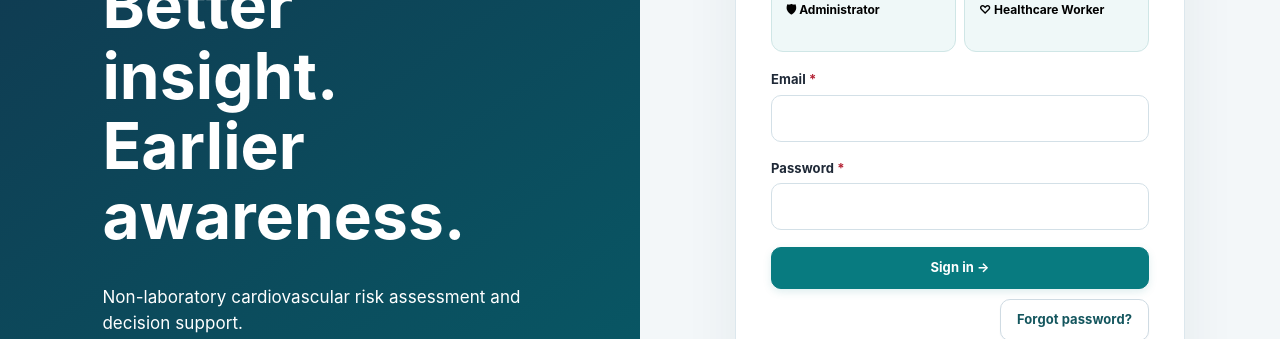
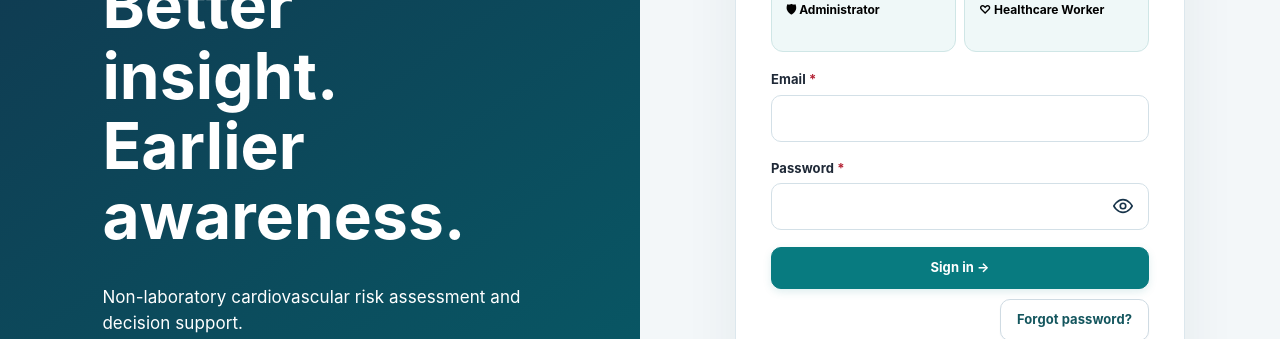
Before and after one commit to alvs89/pintig-cvd-risk-assessment, a React (Vite) app: page / in a window 1280 px wide. Shown: the part 303-642 px from the top of the page. Built offline with nearby package versions, Linux system fonts and the light colour scheme.

Commit message:
style: remove password toggle hover highlight

```diff
--- a/src/main.tsx
+++ b/src/main.tsx
@@ -12,4 +12,5 @@ import "./styles/sidebar.css";
 import "./styles/riskDistribution.css";
 import "./styles/formValidation.css";
 import "./styles/assessmentHistory.css";
+import "./styles/passwordVisibility.css";
 createRoot(document.getElementById("root")!).render(<App />);
--- a/src/pages/Login.tsx
+++ b/src/pages/Login.tsx
@@ -1,8 +1,10 @@
+import { useState } from "react";
 import { styleFromText } from "../components/markup";
-import { b, f } from "../components/shared";
+import { b, f, eyeOpen, eyeClosed, requiredLabel } from "../components/shared";
 import { S } from "../state/store";
 import { esc } from "../utils/format";
 export function LoginPage() {
+  const [passwordVisible, setPasswordVisible] = useState(false);
   return (
     <>
       <div className={"login-screen"}>
@@ -72,7 +74,33 @@ export function LoginPage() {
                 </div>
                 <form id={"loginForm"}>
                   {f("Email", "email", "", "email", true)}
-                  {f("Password", "password", "", "password", true)}
+                  <div className="field">
+                    <label htmlFor="password">
+                      {requiredLabel("Password", true)}
+                    </label>
+                    <div className="password-control">
+                      <input
+                        id="password"
+                        name="password"
+                        required
+                        type={passwordVisible ? "text" : "password"}
+                        autoComplete="current-password"
+                      />
+                      <button
+                        type="button"
+                        className="password-visibility"
+                        aria-label={
+                          passwordVisible ? "Hide password" : "Show password"
+                        }
+                        aria-controls="password"
+                        onClick={() =>
+                          setPasswordVisible((visible) => !visible)
+                        }
+                      >
+                        {passwordVisible ? eyeClosed : eyeOpen}
+                      </button>
+                    </div>
+                  </div>
                   <button type={"submit"} className={"btn primary wfull"}>
                     {"Sign in →"}
                   </button>
--- a/src/styles/buttonStates.css
+++ b/src/styles/buttonStates.css
@@ -1,7 +1,8 @@
 /* One contrasting hover pair across light, inverse, navigation and dialog buttons.
  * Explicit importance overrides preserved legacy inverse-color rules, including
  * their important dialog colors, without changing normal or disabled states. */
-html:root body button:hover:not(:disabled):not([aria-disabled="true"]) {
+/* Password visibility remains a transparent icon control on hover. */
+html:root body button:hover:not(:disabled):not([aria-disabled="true"]):not(.password-visibility) {
   color: #17344a !important;
   background: #edf6f6 !important;
   border-color: #b6cbd5 !important;
--- /dev/null
+++ b/src/styles/passwordVisibility.css
@@ -0,0 +1,9 @@
+.password-control { position:relative; }
+.password-control input { padding-right:56px; }
+.password-visibility {
+  position:absolute; right:4px; top:50%; transform:translateY(-50%);
+  width:44px; height:44px; display:grid; place-items:center;
+  padding:10px; border:1px solid transparent; border-radius:8px;
+  background:transparent; color:#17344a;
+}
+.password-visibility svg { width:22px; height:22px; fill:none; stroke:currentColor; stroke-width:1.8; stroke-linecap:round; stroke-linejoin:round; }
```
Also changed, not shown: 1 other file (tests, documents, lock files or other folders).
